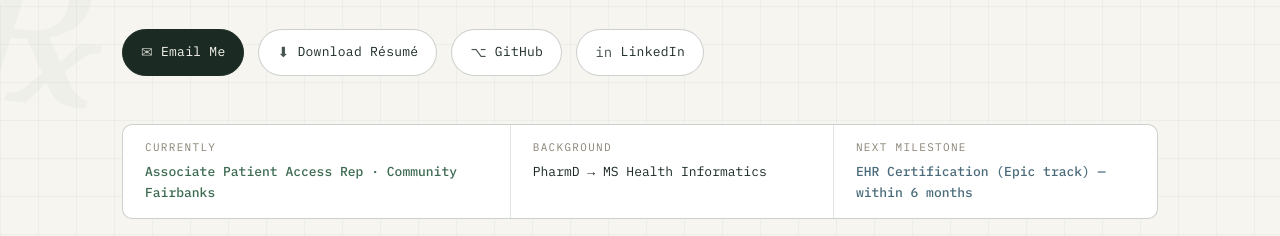
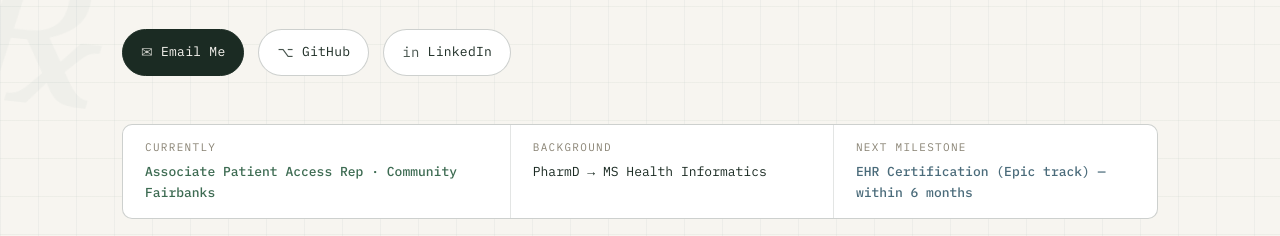
Before and after one commit to bvaridi/Bhargav-Varidi-Portfolio.github.io, a plain HTML site: page index.html in a window 1280 px wide. Shown: the part 564-800 px from the top of the page. Drawn offline with nearby package versions, Linux system fonts and the light colour scheme.

Commit message:
Update index.html

```diff
--- a/index.html
+++ b/index.html
@@ -603,7 +603,6 @@
 
     <div class="hero-links reveal in">
       <a href="mailto:bhargavvaridi01@gmail.com" class="link-pill primary"><span class="ic">✉</span> Email Me</a>
-      <a href="Bhargav_Varidi_Resume.pdf" download class="link-pill"><span class="ic">⬇</span> Download Résumé</a>
       <a href="https://github.com/bvaridi" class="link-pill"><span class="ic">⌥</span> GitHub</a>
       <a href="https://linkedin.com/in/bhargav-varidi" class="link-pill"><span class="ic">in</span> LinkedIn</a>
     </div>
```
